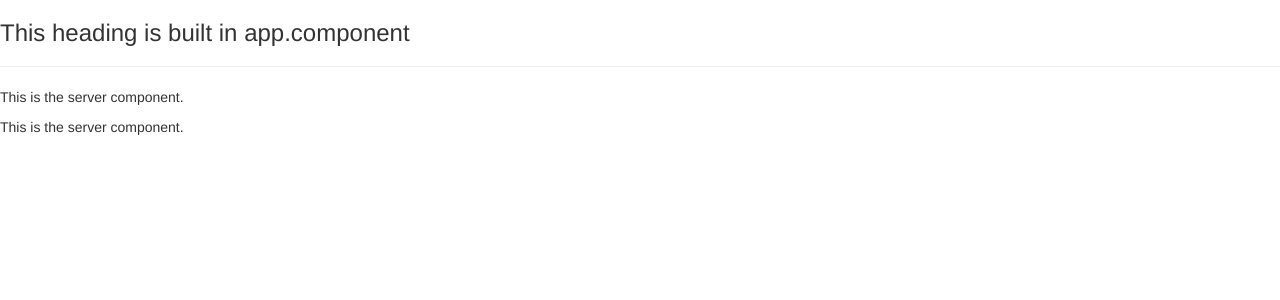
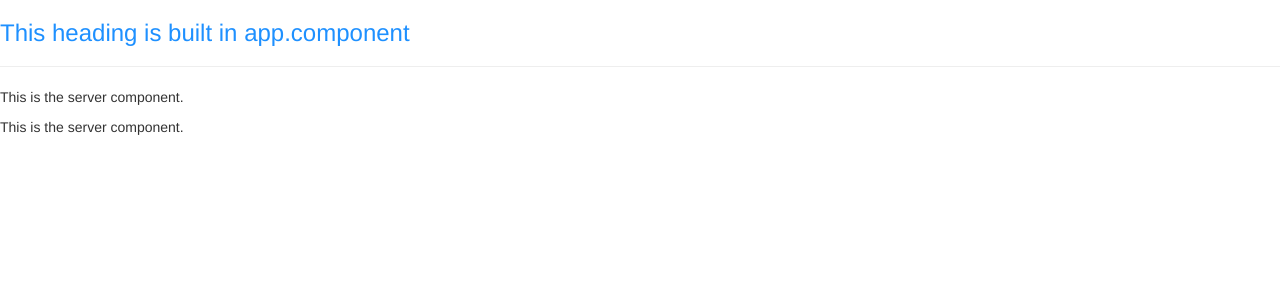
Before and after one commit to WendySanarwanto/udemy-the-complete-guide-to-angular, an Angular app in the folder my-first-app/: page / in a window 1280 px wide. Shown: the top 300 px of the page. Built offline with nearby package versions, Linux system fonts and the light colour scheme.

Commit message:
Added styles on app.component

```diff
--- a/my-first-app/src/app/app.component.css
+++ b/my-first-app/src/app/app.component.css
@@ -0,0 +1,3 @@
+h3 {
+    color: darkblue
+}
--- a/my-first-app/src/app/app.component.ts
+++ b/my-first-app/src/app/app.component.ts
@@ -3,7 +3,12 @@ import { Component } from '@angular/core';
 @Component({
   selector: 'app-root',
   templateUrl: './app.component.html',
-  styleUrls: ['./app.component.css']
+  // styleUrls: ['./app.component.css']
+  styles: [`
+    h3 {
+      color: dodgerblue
+    }`
+  ]
 })
 export class AppComponent {
   title = 'My First Ng App';
```
